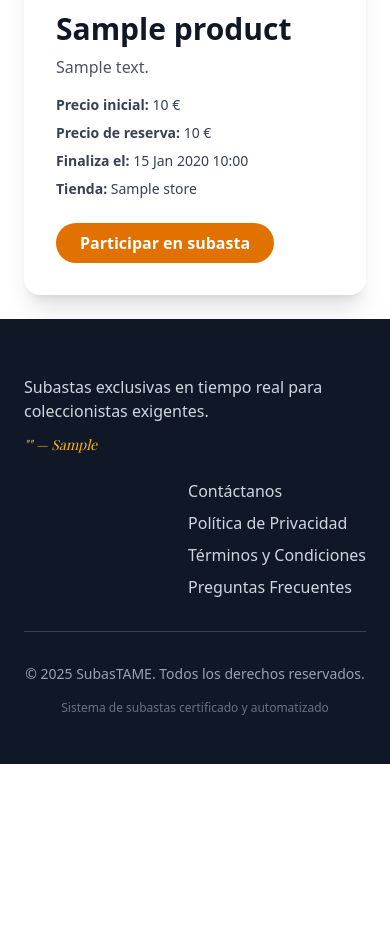
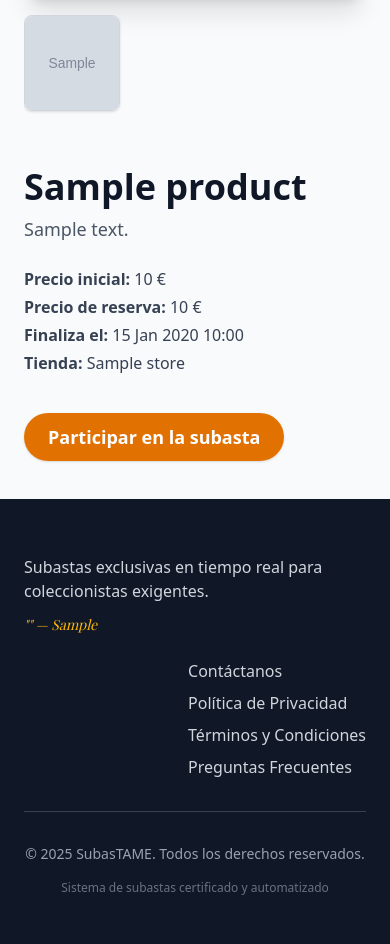
Before and after one commit to raorich/Web_Project, a Django app: template website/templates/components/product_detail.html in a window 390 px wide. Shown: the part 589-1533 px from the top of the page. Before the commit the page ends 1353 px from the top, so only its background shows below. Run offline with Django 5.2, Linux system fonts and the light colour scheme; the template is opened without the code that fills it: most values are stand-ins (such as "Sample title", 1, 10 or a date in 2020); grey boxes marked "Sample" are stand-in pictures; a database or web service that is not in the repository returns one stand-in record (values such as "Sample title"); data that the repository does not hold is empty; style sheets or scripts are compiled from the project's sources; parts of the project's set-up code (start-up, migrations or seed data) failed here and were passed over.

Commit message:
FIX: product detail

```diff
--- a/website/templates/components/product_detail.html
+++ b/website/templates/components/product_detail.html
@@ -1,47 +1,61 @@
 {% extends 'base.html' %}
 
 {% block content %}
-<!-- Lightbox CSS -->
+<!-- Lightbox CSS & JS -->
 <link href="https://cdn.jsdelivr.net/npm/lightbox2@2/dist/css/lightbox.min.css" rel="stylesheet" />
-<!-- Lightbox JS -->
 <script src="https://cdn.jsdelivr.net/npm/lightbox2@2/dist/js/lightbox-plus-jquery.min.js"></script>
 
-<div class="max-w-7xl mx-auto p-6">
-  <div class="bg-white shadow-xl rounded-2xl p-8 grid md:grid-cols-2 gap-8">
+<section class="min-h-screen bg-gray-50 py-12">
+  <div class="max-w-6xl mx-auto grid lg:grid-cols-2 gap-12 items-start px-6">
 
-    <!-- Galería de imágenes -->
-    <div class="space-y-4">
+    <!-- Galería de Imágenes -->
+    <div class="w-full">
       <!-- Imagen principal -->
       <a href="{{ product.images.0 }}" data-lightbox="product-gallery">
-        <img src="{{ product.images.0 }}" class="w-full h-96 object-cover rounded-xl shadow-lg" alt="{{ product.name }}">
+        <img src="{{ product.images.0 }}" class="w-full h-[500px] object-cover rounded-2xl shadow-xl" alt="{{ product.name }}">
       </a>
 
-      <!-- Miniaturas debajo, centradas y con scroll horizontal si es necesario -->
-      <div class="flex flex-wrap justify-start gap-3 max-h-24 overflow-x-auto pt-2">
-        {% for image in product.images|slice:"1:" %}
+      <!-- Carrusel de miniaturas -->
+      <div class="mt-4 flex gap-3 overflow-x-auto pb-2">
+        {% for image in product.images|slice:"1:5" %}
           <a href="{{ image }}" data-lightbox="product-gallery">
-            <img src="{{ image }}" class="w-20 h-20 object-cover rounded-md border border-gray-300 hover:scale-105 transition-transform duration-200 shadow-sm" alt="Imagen adicional">
+            <img src="{{ image }}" class="w-24 h-24 object-cover rounded-lg border border-gray-300 hover:scale-105 transition-transform shadow-sm" alt="Imagen adicional">
           </a>
         {% endfor %}
+
+        {% if product.images|length > 5 %}
+          <a href="{{ product.images.5 }}" data-lightbox="product-gallery" class="relative group">
+            <img src="{{ product.images.5 }}" class="w-24 h-24 object-cover rounded-lg border border-gray-300 brightness-50 group-hover:brightness-75 transition" alt="Más imágenes">
+            <span class="absolute inset-0 flex items-center justify-center text-white font-semibold text-lg bg-black/40 rounded-lg">
+              +{{ product.images|length|add:"-5" }}
+            </span>
+          </a>
+
+          <!-- Resto de imágenes ocultas, solo para el Lightbox -->
+          {% for image in product.images|slice:"6:" %}
+            <a href="{{ image }}" data-lightbox="product-gallery" class="hidden"></a>
+          {% endfor %}
+        {% endif %}
       </div>
-    </div>
+    </div> <!-- <- AQUÍ se cerró correctamente el div de galería -->
 
-    <!-- Información del producto -->
-    <div>
-      <h1 class="text-3xl font-bold text-gray-900 mb-2">{{ product.name }}</h1>
-      <p class="text-gray-600 mb-4">{{ product.description }}</p>
-
-      <div class="space-y-2 text-sm text-gray-700">
-        <p><strong>Precio inicial:</strong> {{ product.starting_price }} €</p>
-        <p><strong>Precio de reserva:</strong> {{ product.reserve_price }} €</p>
-        <p><strong>Finaliza el:</strong> {{ product.auction_end_time|date:"d M Y H:i" }}</p>
-        <p><strong>Tienda:</strong> {{ product.store.name }}</p>
+    <!-- Información del Producto -->
+    <div class="w-full space-y-6">
+      <div>
+        <h1 class="text-4xl font-bold text-gray-900 mb-2">{{ product.name }}</h1>
+        <p class="text-gray-600 text-lg">{{ product.description }}</p>
       </div>
 
-      <!-- Detalles específicos según tipo -->
+      <div class="text-md space-y-1 text-gray-700">
+        <p><span class="font-semibold">Precio inicial:</span> {{ product.starting_price }} €</p>
+        <p><span class="font-semibold">Precio de reserva:</span> {{ product.reserve_price }} €</p>
+        <p><span class="font-semibold">Finaliza el:</span> {{ product.auction_end_time|date:"d M Y H:i" }}</p>
+        <p><span class="font-semibold">Tienda:</span> {{ product.store.name }}</p>
+      </div>
+
       {% if type == 'watch' %}
-      <div class="mt-6 pt-4 border-t space-y-2 text-sm text-gray-700">
-        <h2 class="font-semibold text-lg">Detalles del Reloj</h2>
+      <div class="pt-6 border-t text-sm text-gray-700 space-y-1">
+        <h2 class="text-xl font-semibold text-gray-900 mb-1">Detalles del Reloj</h2>
         <p><strong>Marca:</strong> {{ product.brand }}</p>
         <p><strong>Modelo:</strong> {{ product.model }}</p>
         <p><strong>Año:</strong> {{ product.year }}</p>
@@ -50,18 +64,17 @@
         <p><strong>Caja:</strong> {{ product.case }}</p>
       </div>
       {% elif type == 'art' %}
-      <div class="mt-6 pt-4 border-t space-y-2 text-sm text-gray-700">
-        <h2 class="font-semibold text-lg">Detalles de la Obra de Arte</h2>
+      <div class="pt-6 border-t text-sm text-gray-700 space-y-1">
+        <h2 class="text-xl font-semibold text-gray-900 mb-1">Detalles de la Obra de Arte</h2>
         <p><strong>Artista:</strong> {{ product.artist }}</p>
         <p><strong>Técnica:</strong> {{ product.technique }}</p>
         <p><strong>País:</strong> {{ product.country }}</p>
         <p><strong>Dimensiones:</strong> {{ product.dimensions }}</p>
         <p><strong>Año:</strong> {{ product.year }}</p>
       </div>
-
       {% elif type == 'automobile' %}
-      <div class="mt-6 pt-4 border-t space-y-2 text-sm text-gray-700">
-        <h2 class="font-semibold text-lg">Detalles del Automóvil</h2>
+      <div class="pt-6 border-t text-sm text-gray-700 space-y-1">
+        <h2 class="text-xl font-semibold text-gray-900 mb-1">Detalles del Automóvil</h2>
         <p><strong>Marca:</strong> {{ product.make }}</p>
         <p><strong>Modelo:</strong> {{ product.model }}</p>
         <p><strong>Restauración:</strong> {{ product.restoration }}</p>
@@ -72,13 +85,13 @@
       </div>
       {% endif %}
 
-      <div class="mt-6">
-        <a href="#" class="inline-block bg-amber-600 hover:bg-amber-700 text-white font-bold py-2 px-6 rounded-full transition">
-          Participar en subasta
+      <div class="pt-6">
+        <a href="#" class="bg-amber-600 hover:bg-amber-700 text-white font-bold py-3 px-6 rounded-full text-lg shadow transition">
+          Participar en la subasta
         </a>
       </div>
     </div>
 
   </div>
-</div>
+</section>
 {% endblock %}
```
